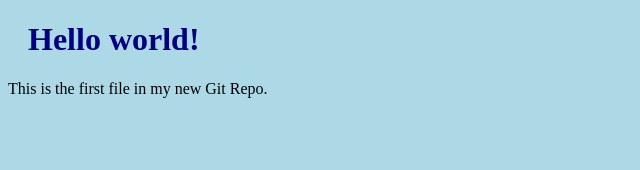
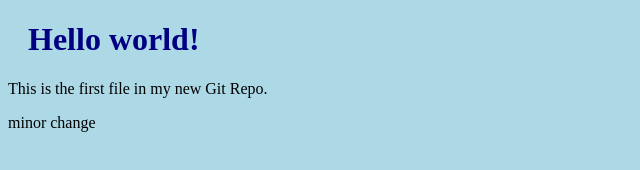
Before and after one commit to Manpreetkaur0097/hello-world, a plain HTML site: page index.html in a window 1280 px wide. Shown: the whole page, without its empty margins (0-640 px from the left). Drawn offline with Linux system fonts and the light colour scheme.

Commit message:
minor change

```diff
--- a/index.html
+++ b/index.html
@@ -8,6 +8,7 @@
 
 <h1>Hello world!</h1>
 <p>This is the first file in my new Git Repo.</p>
+<p>minor change</p>
 
 </body>
 </html>
```
